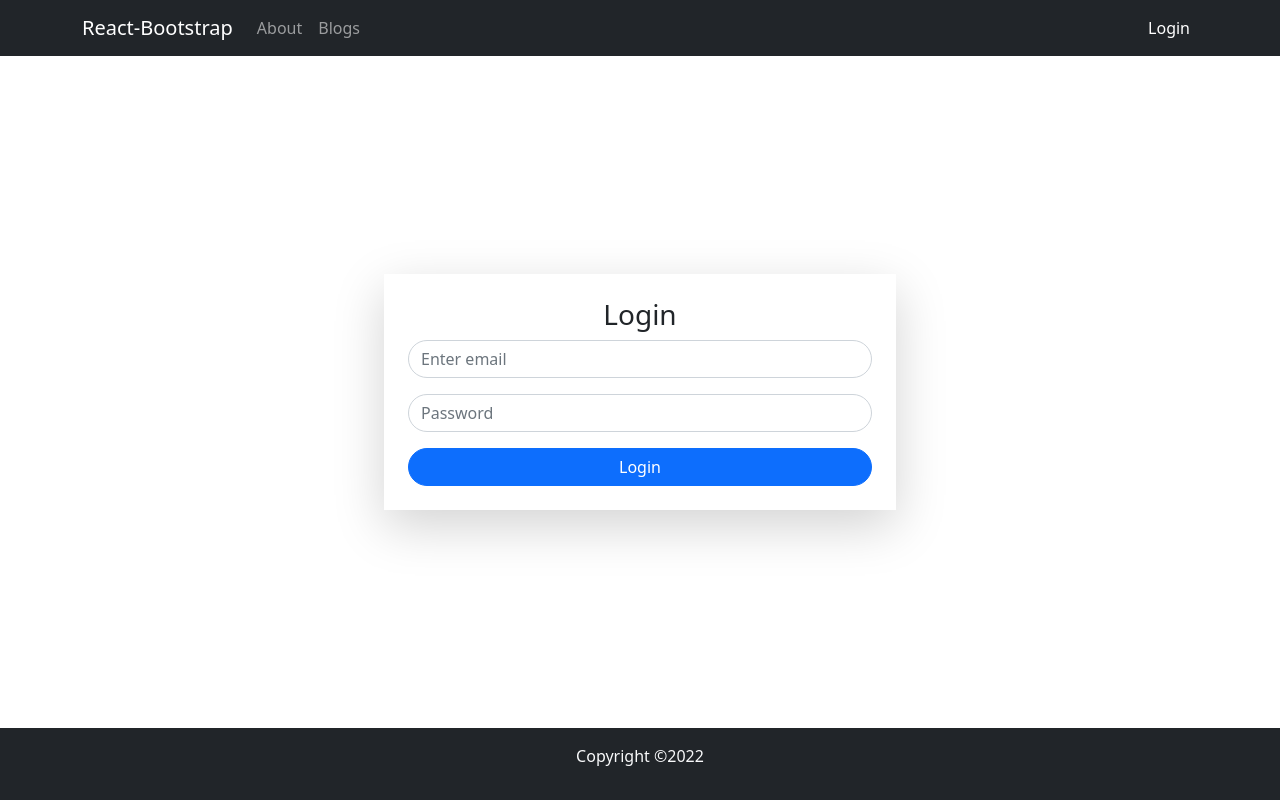
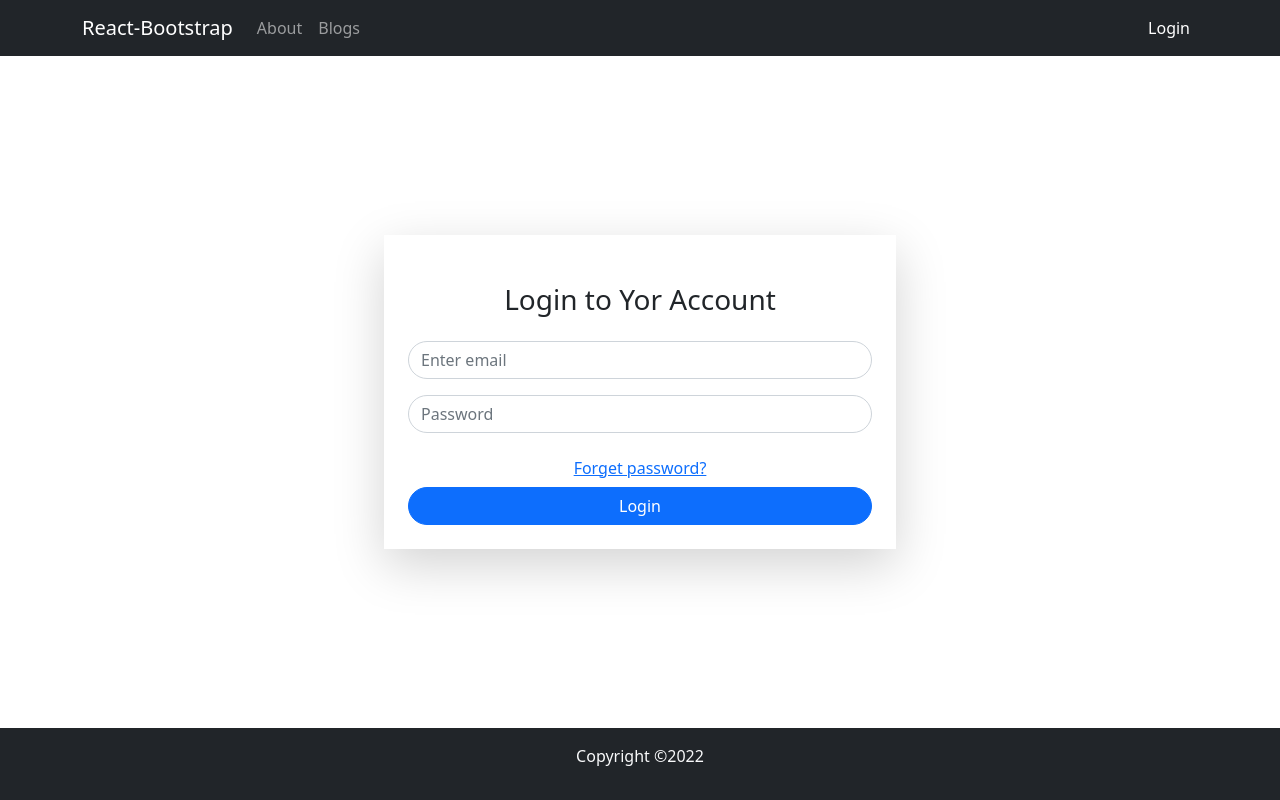
Before and after one commit to asaduzzaman599/independent-service-provider-client-side, a React (Create React App) app: page /login in a window 1280 px wide. Built offline with nearby package versions, Linux system fonts and the light colour scheme; no server answers.

Commit message:
reset password added

```diff
--- a/src/Pages/Auth/Login/Login.js
+++ b/src/Pages/Auth/Login/Login.js
@@ -1,6 +1,6 @@
 import React, { useEffect, useState } from 'react';
 import { Button, Form } from 'react-bootstrap';
-import { useSignInWithEmailAndPassword } from 'react-firebase-hooks/auth';
+import { useSendPasswordResetEmail, useSignInWithEmailAndPassword } from 'react-firebase-hooks/auth';
 import { useNavigate } from 'react-router-dom';
 import { auth } from '../../../firebase.init';
 
@@ -8,14 +8,17 @@ const Login = () => {
     const navigate = useNavigate()
 
     const [
-        signInWithEmailAndPassword,
-        user,
-        loading,
-        hookError,
-      ] = useSignInWithEmailAndPassword(auth);
+        signInWithEmailAndPassword, user, loading, hookError ] = useSignInWithEmailAndPassword(auth);
+        const [sendPasswordResetEmail, sending, resetEmailError] = useSendPasswordResetEmail(auth);
+
+    const [userInfo,setUserInfo] = useState({
+       email:'',password:''
+    })
+    const [error,setError]= useState({emailError:''})
 
 
-      useEffect(() => {
+
+    useEffect(() => {
         if (user) {
             navigate('/')
         }
@@ -25,12 +28,6 @@ const Login = () => {
         }
     }, [user, hookError])
 
-    const [userInfo,setUserInfo] = useState({
-        name:'',email:'',password:'',confirmPassword:''
-    })
-
-
-
 
 
 
@@ -39,6 +36,7 @@ const Login = () => {
         const email = event.target.value;
 
             setUserInfo({...userInfo,email:email})
+            setError({emailError:""})
 
 
 
@@ -66,16 +64,24 @@ const Login = () => {
     }
 
 
+    const handleForgetPassword = ()=>{
+        const email = userInfo.email;
+        if(email){
+            sendPasswordResetEmail(email)
+        }else{
+            setError({emailError:"Please enter your email"})
+        }
+    }
 
     return (
         <div className=''>
             <Form onSubmit={handleForm} className='form-container mx-auto shadow-lg p-4 '>
-            <h3>Login</h3>
+            <h3 className='my-4'>Login to Yor Account</h3>
 
 
                 <Form.Group className="mb-3" controlId="formBasicEmail">
-                    <Form.Control className='rounded-pill' type="email" placeholder="Enter email" onChange={handleEmail} required/>
-
+                    <Form.Control className='rounded-pill' type="email"  placeholder="Enter email" onChange={handleEmail} required/>
+                    {error.emailError && <p className='text-danger'>{error.emailError}</p>}
                 </Form.Group>
 
                 <Form.Group className="mb-3" controlId="formBasicPassword">
@@ -83,6 +89,8 @@ const Login = () => {
 
                 </Form.Group>
 
+
+                <Button className='' onClick={handleForgetPassword} variant='link'>Forget password?</Button>
 
 
 
```
